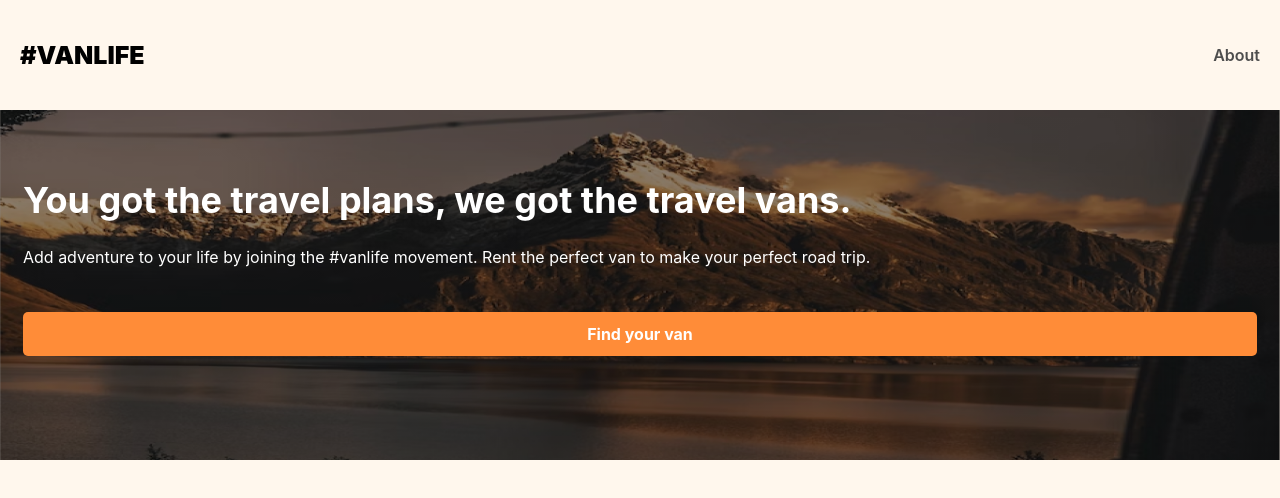
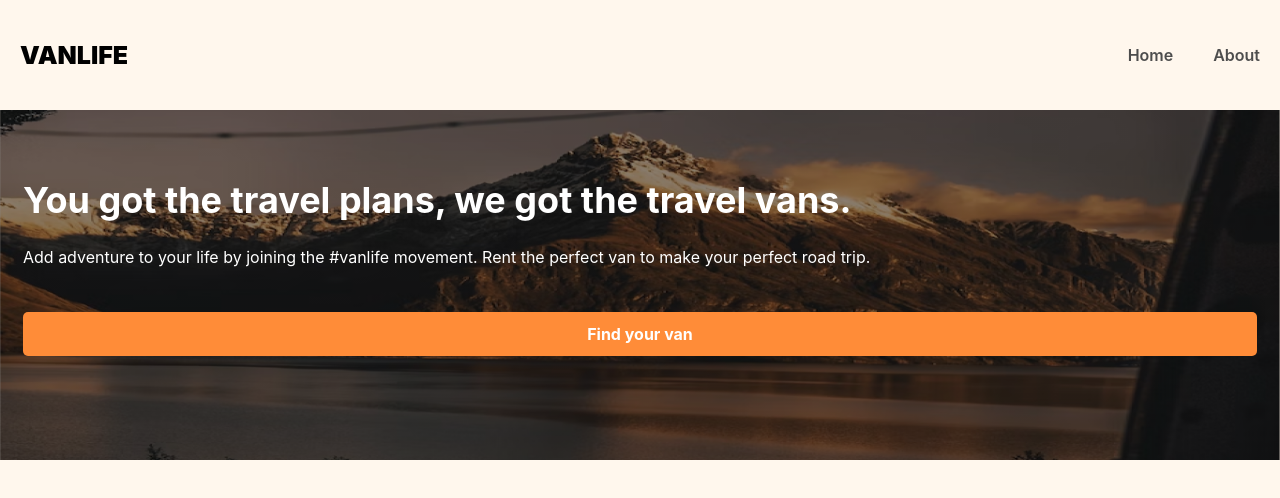
Before and after one commit to suwethan-git/VanLife, a React (Vite) app: page / in a window 1280 px wide. Shown: the top 498 px of the page. Built offline with nearby package versions, Linux system fonts and the light colour scheme.

Commit message:
New Page Title

```diff
--- a/index.html
+++ b/index.html
@@ -4,7 +4,7 @@
     <meta charset="UTF-8" />
     <link rel="icon" type="image/svg+xml" href="/vite.svg" />
     <meta name="viewport" content="width=device-width, initial-scale=1.0" />
-    <title>#Van Life</title>
+    <title>Van Life</title>
   </head>
   <body>
     <div id="root"></div>
--- a/src/Router.jsx
+++ b/src/Router.jsx
@@ -7,8 +7,9 @@ export default function Router() {
     return (
         <BrowserRouter>
         <header>
-            <Link className="site-logo" to={"/"}>#VANLIFE</Link>
+            <Link className="site-logo" to={"/"}>VANLIFE</Link>
             <nav>
+            <Link to={"/"}>Home</Link>
             <Link to={"/about"}>About</Link>
             </nav>
         </header>
```
